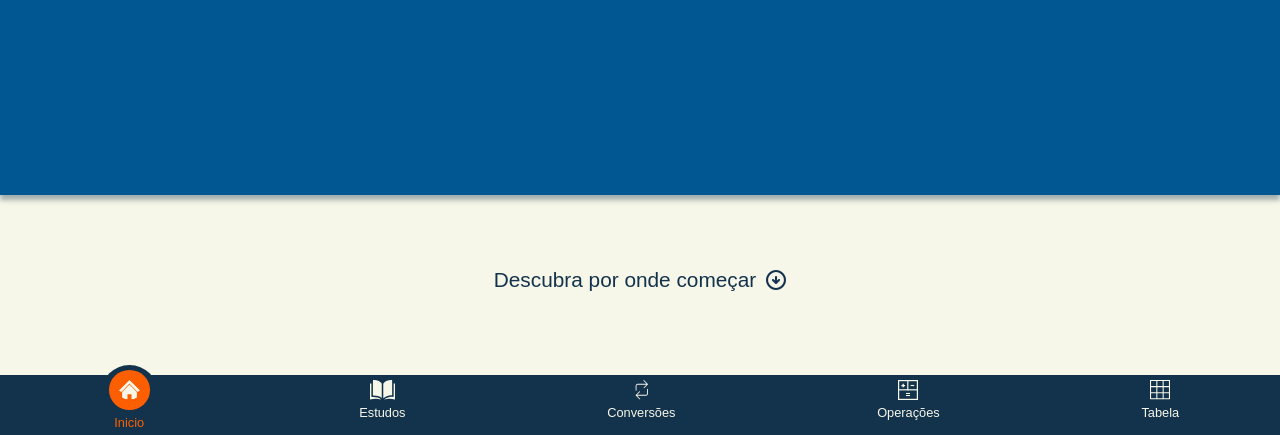
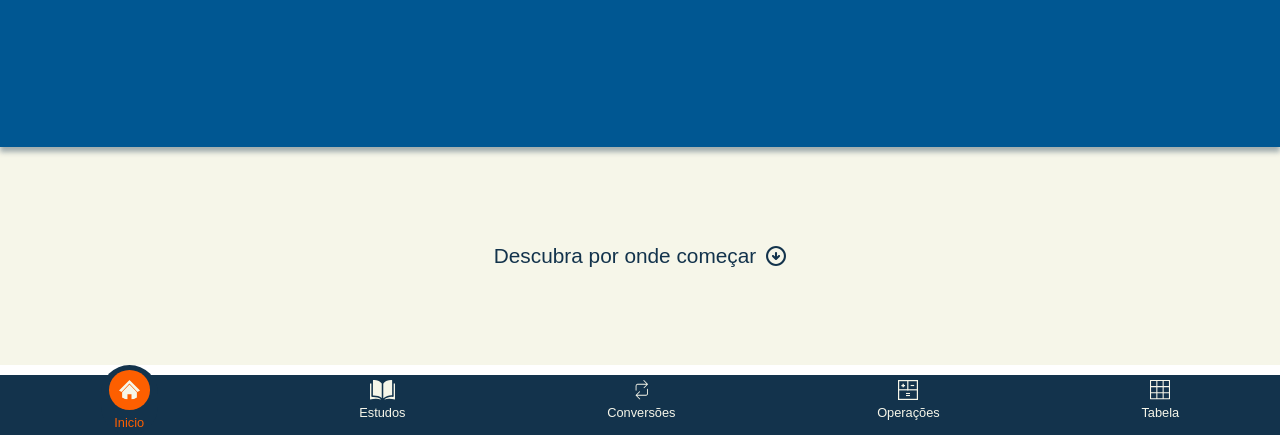
Before and after one commit to AlanaSamara/Projetos-Front-end, a plain HTML site: page calculadora-de-binario/index.html in a window 1280 px wide. Shown: the part 365-800 px from the top of the page. Drawn offline with Linux system fonts and the light colour scheme.

Commit message:
corrigindo erro no h2

```diff
--- a/calculadora-de-binario/css/global.css
+++ b/calculadora-de-binario/css/global.css
@@ -57,12 +57,12 @@ li > a{
   padding: 5px;
   background-color: var(--darck-blue);
   border-radius: 50px;
-  transition: background-color 1s ease-in-out;
+
 }
 .atual{
   height: 60px;
   color: var(--orange);
-  transition: all 1s ease-in-out;
+
 }
 
 .atual > img{
@@ -70,7 +70,7 @@ li > a{
   padding: 10px;
   border-radius: 50%;
   background-color: var(--orange);
-  transition: height 1s ease-in-out;
+
 }
 
 
--- a/calculadora-de-binario/index.html
+++ b/calculadora-de-binario/index.html
@@ -32,7 +32,7 @@
 
     <div class="first">
       <div>
-        <img src="img/Binary-code-image.svg" alt="Ilustração de um programador">
+        <img src="img/binary-code-image.svg" alt="Ilustração de um programador">
       </div>
       <h1>
         CALCULADORA DE BINÁRIO
--- a/calculadora-de-binario/style.css
+++ b/calculadora-de-binario/style.css
@@ -45,17 +45,16 @@ h1{
   width: 100%;
   height: 30%;
   background-color: var(--white);
-  padding-bottom: 70px;
-
   display: flex;
   justify-content: center;
+  align-items: center;
+  margin-bottom: 70px;
 }
 
 h2{
   color: var(--darck-blue);
   font-weight: normal;
   font-size: 1.3rem;
-
   display: flex;
   align-items: center;
   justify-content: center;
```
